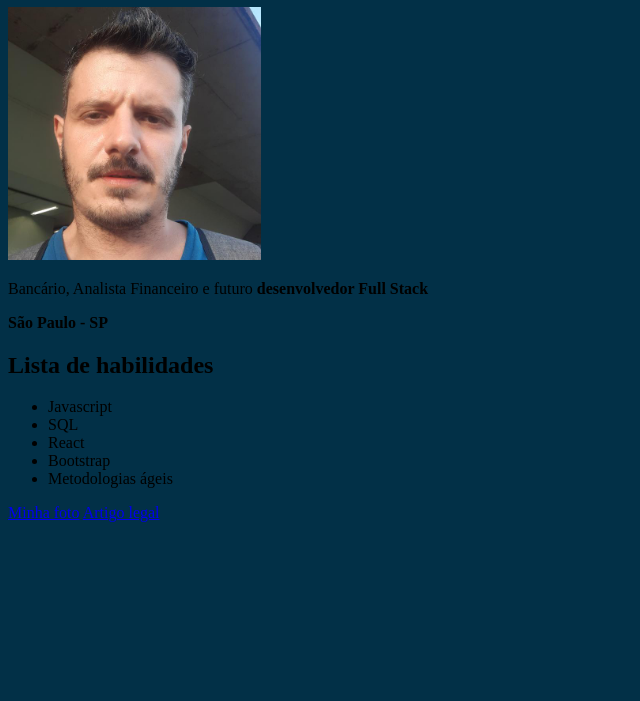
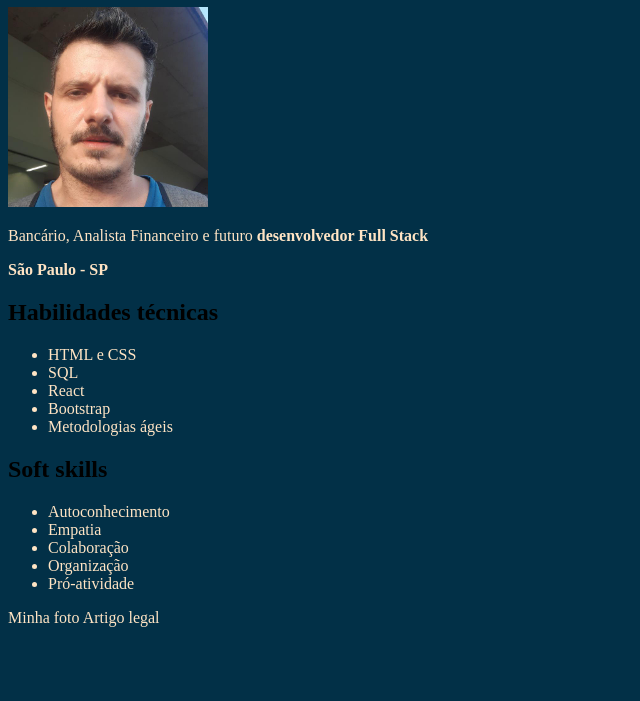
Before and after one commit to rBottoni/portifolio, a plain HTML site: page index.html in a window 1280 px wide. Shown: the part 99-800 px from the top of the page, without its empty margins (0-640 px from the left). Drawn offline with Linux system fonts and the light colour scheme.

Commit message:
feat: altera cores de fontes

```diff
--- a/index.html
+++ b/index.html
@@ -17,8 +17,22 @@
     }
 
     #foto{
-      width: 20%;
+      width: 200px;
     }
+
+    a{
+      text-decoration: none;
+      color: bisque;
+    }
+
+    p{
+      color: bisque;
+    }
+
+    ul{
+      color: bisque;
+    }
+
 
   </style>
 
@@ -32,14 +46,26 @@
   <img src="sua-foto.jpeg" alt="Foto de rosto Ricardo Bottoni" id="foto">
   <p class="descricao" id="sobre-mim">Bancário, Analista Financeiro e futuro <strong>desenvolvedor Full Stack</strong></p>
   <p class="resido"><strong>São Paulo - SP</strong></p>
-  <h2>Lista de habilidades</h2>
+  <h2>Habilidades técnicas</h2>
   <ul>
-    <li class="javascript">Javascript</li>
+    <li class="htmlecss">HTML e CSS</li>
     <li class="sql">SQL</li>
     <li class="react">React</li>
     <li class="bootstrap">Bootstrap</li>
     <li class="metoAgil">Metodologias ágeis</li>
   </ul>
+
+  <h2>Soft skills</h2>
+  <ul>
+    <li class="autoconhecimento">Autoconhecimento</li>
+    <li class="empatia">Empatia</li>
+    <li class="colaboracao">Colaboração</li>
+    <li class="organizacao">Organização</li>
+    <li class="proatividade">Pró-atividade</li>
+  </ul>
+
+
+
   <a href="#foto">Minha foto</a>
   <a href="https://blog.betrybe.com/carreira/frontend/" target="_blank">Artigo legal</a>
 </body>
```
